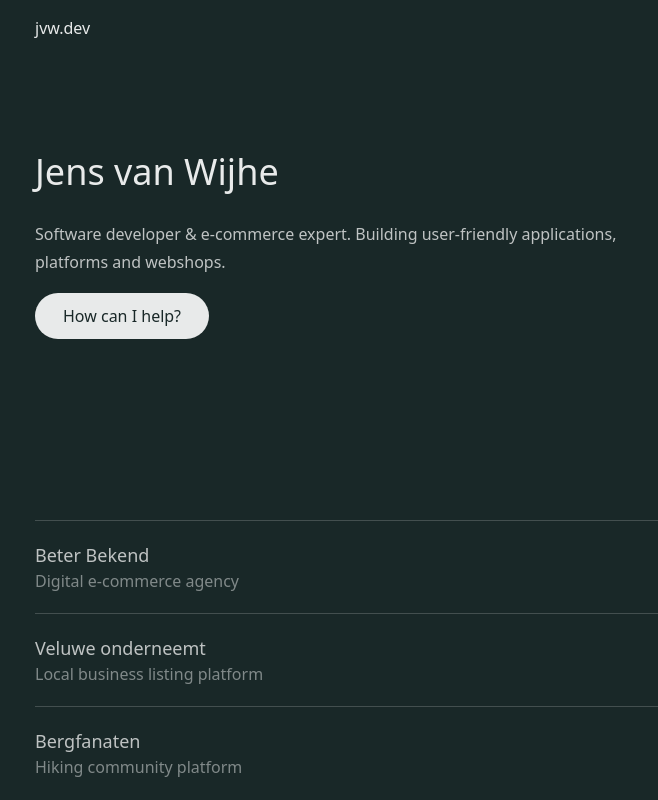
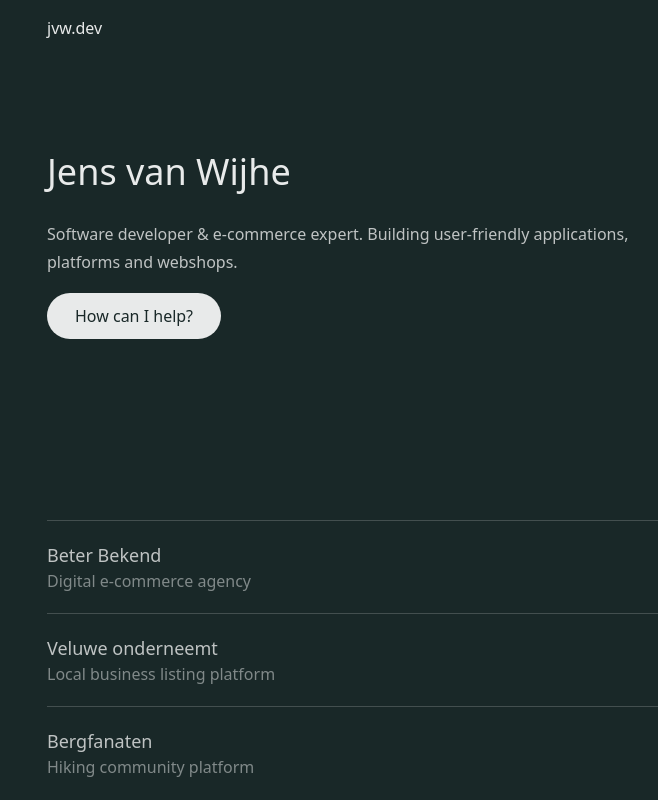
Before and after one commit to jvwijhe/jvw.dev, a SvelteKit app: page / in a window 1280 px wide. Shown: the top 800 px of the page, without its empty margins (157-815 px from the left). Built offline with nearby package versions, Linux system fonts and the light colour scheme; a web font is replaced by a local one.

Commit message:
container padding

```diff
--- a/src/css/tailwind.css
+++ b/src/css/tailwind.css
@@ -3,5 +3,5 @@
 @tailwind utilities;
 
 .container {
-  @apply max-w-4xl;
+  @apply max-w-4xl px-3;
 }
```
